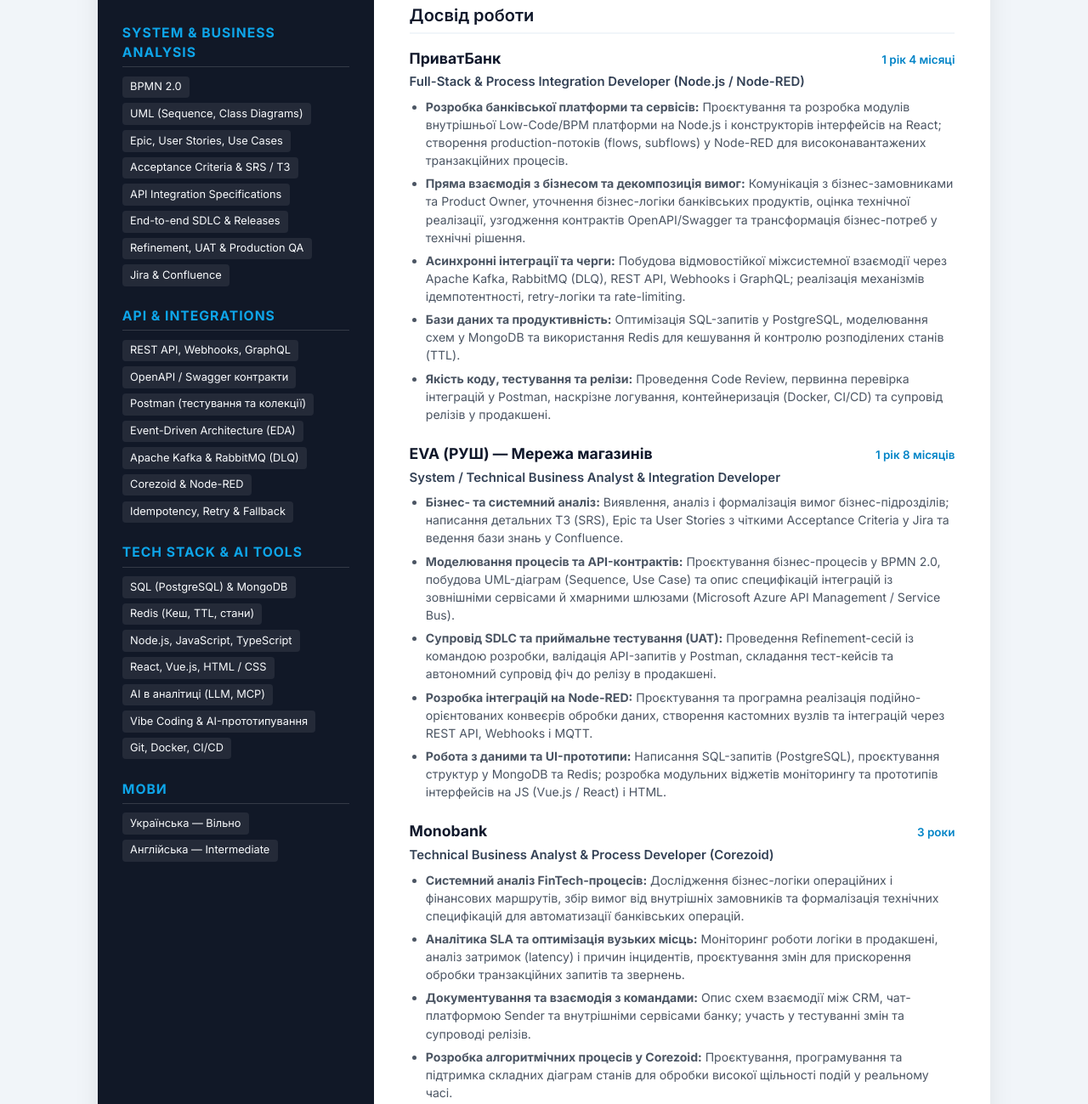
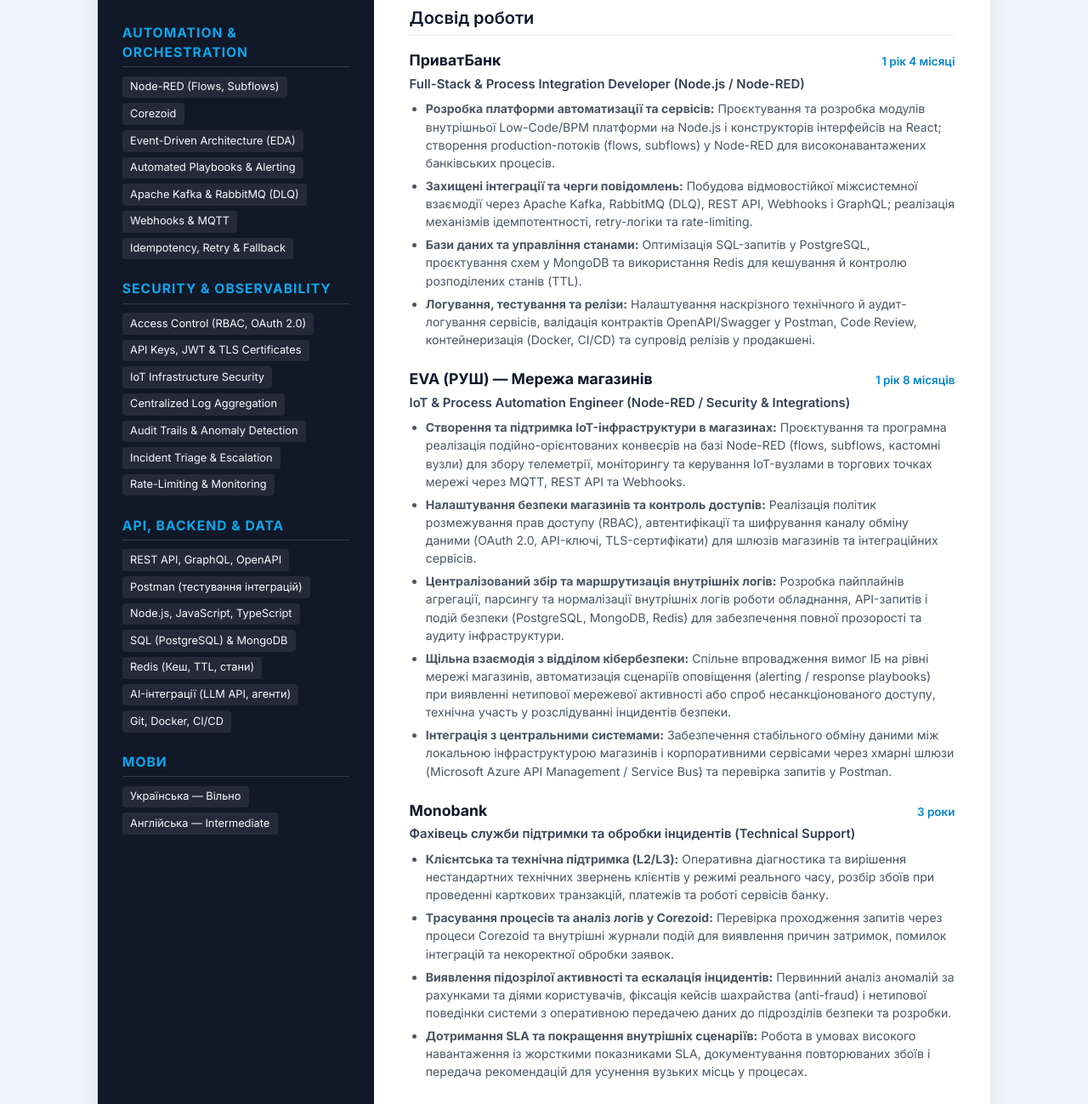
Before and after one commit to MaxTryhub/resume_ukr, a plain HTML site: page index.html in a window 1280 px wide. Shown: the part 370-1669 px from the top of the page at 85% size. Drawn offline with Linux system fonts and the light colour scheme.

Commit message:
Update index.html

```diff
--- a/index.html
+++ b/index.html
@@ -4,7 +4,7 @@
     <meta charset="UTF-8" />
     <meta http-equiv="X-UA-Compatible" content="IE=edge" />
     <meta name="viewport" content="width=device-width, initial-scale=1.0" />
-    <title>Максим Тригуб - Technical Business Analyst (Middle+ / Senior) | FinTech</title>
+    <title>Максим Тригуб - Process Automation & Security Integration Engineer</title>
     <link rel="preconnect" href="https://fonts.googleapis.com" />
     <link rel="preconnect" href="https://fonts.gstatic.com" crossorigin />
     <link href="https://fonts.googleapis.com/css2?family=Inter:wght@300;400;600;700&display=swap" rel="stylesheet" />
@@ -12,7 +12,7 @@
         :root {
             --primary-color: #0f172a;
             --secondary-color: #334155;
-            --accent-color: #0ea5e9; /* FinTech Blue акцент */
+            --accent-color: #0ea5e9;
             --accent-dark: #0284c7;
             --text-main: #1f2937;
             --text-muted: #4b5563;
@@ -247,41 +247,40 @@
             </div>
 
             <div class="sidebar-section">
-                <h3>System & Business Analysis</h3>
+                <h3>Automation & Orchestration</h3>
                 <ul class="skills-list">
-                    <li>BPMN 2.0</li>
-                    <li>UML (Sequence, Class Diagrams)</li>
-                    <li>Epic, User Stories, Use Cases</li>
-                    <li>Acceptance Criteria & SRS / ТЗ</li>
-                    <li>API Integration Specifications</li>
-                    <li>End-to-end SDLC & Releases</li>
-                    <li>Refinement, UAT & Production QA</li>
-                    <li>Jira & Confluence</li>
-                </ul>
-            </div>
-
-            <div class="sidebar-section">
-                <h3>API & Integrations</h3>
-                <ul class="skills-list">
-                    <li>REST API, Webhooks, GraphQL</li>
-                    <li>OpenAPI / Swagger контракти</li>
-                    <li>Postman (тестування та колекції)</li>
+                    <li>Node-RED (Flows, Subflows)</li>
+                    <li>Corezoid</li>
                     <li>Event-Driven Architecture (EDA)</li>
+                    <li>Automated Playbooks & Alerting</li>
                     <li>Apache Kafka & RabbitMQ (DLQ)</li>
-                    <li>Corezoid & Node-RED</li>
+                    <li>Webhooks & MQTT</li>
                     <li>Idempotency, Retry & Fallback</li>
                 </ul>
             </div>
 
             <div class="sidebar-section">
-                <h3>Tech Stack & AI Tools</h3>
+                <h3>Security & Observability</h3>
                 <ul class="skills-list">
+                    <li>Access Control (RBAC, OAuth 2.0)</li>
+                    <li>API Keys, JWT & TLS Certificates</li>
+                    <li>IoT Infrastructure Security</li>
+                    <li>Centralized Log Aggregation</li>
+                    <li>Audit Trails & Anomaly Detection</li>
+                    <li>Incident Triage & Escalation</li>
+                    <li>Rate-Limiting & Monitoring</li>
+                </ul>
+            </div>
+
+            <div class="sidebar-section">
+                <h3>API, Backend & Data</h3>
+                <ul class="skills-list">
+                    <li>REST API, GraphQL, OpenAPI</li>
+                    <li>Postman (тестування інтеграцій)</li>
+                    <li>Node.js, JavaScript, TypeScript</li>
                     <li>SQL (PostgreSQL) & MongoDB</li>
                     <li>Redis (Кеш, TTL, стани)</li>
-                    <li>Node.js, JavaScript, TypeScript</li>
-                    <li>React, Vue.js, HTML / CSS</li>
-                    <li>AI в аналітиці (LLM, MCP)</li>
-                    <li>Vibe Coding & AI-прототипування</li>
+                    <li>AI-інтеграції (LLM API, агенти)</li>
                     <li>Git, Docker, CI/CD</li>
                 </ul>
             </div>
@@ -298,10 +297,10 @@
         <!-- MAIN CONTENT -->
         <main class="main-content">
             <header class="header-section">
-                <div class="profession">Technical Business Analyst (Middle+ / Senior) | Integrations</div>
+                <div class="profession">Process Automation & Integration Engineer | Security & FinTech</div>
                 <h1 class="name">Максим Тригуб</h1>
                 <p class="summary">
-                    Technical Business Analyst із сильним інженерним бекграундом та понад 5-річним комерційним досвідом на стику системного аналізу й розробки високонавантажених систем, з яких <strong>понад 4 роки — у FinTech-секторі (Monobank, ПриватБанк)</strong>. Поєдную практичний досвід full-stack/інтеграційної розробки з глибокою експертизою у проєктуванні бізнес-логіки (end-to-end SDLC): від збору вимог із бізнесом, моделювання процесів у BPMN/UML та специфікації REST API до тестування в Postman, супроводу релізів і контролю роботи логіки у продакшені. Активно використовую AI-інструменти та Vibe coding для прискорення аналітики, перевірки edge-кейсів і швидкого прототипування.
+                    Інженер з автоматизації процесів та інтеграцій із профільною освітою у сфері <strong>інформаційної безпеки</strong> та 6-річним досвідом роботи у високонавантажених середовищах <strong>FinTech (Monobank, ПриватБанк) та Enterprise Retail (EVA)</strong>. Спеціалізуюсь на побудові подійно-орієнтованих конвеєрів автоматизації (Node-RED, Corezoid), захищених REST API інтеграціях, централізованому зборі внутрішніх логів та розмежуванні доступів. Маю практичний досвід розгортання IoT-інфраструктури, налаштування механізмів контролю безпеки та тісної взаємодії з підрозділами кібербезпеки при розслідуванні аномалій та інцидентів.
                 </p>
             </header>
 
@@ -316,11 +315,10 @@
                     </div>
                     <div class="job-title">Full-Stack & Process Integration Developer (Node.js / Node-RED)</div>
                     <ul class="duties-list">
-                        <li><strong>Розробка банківської платформи та сервісів:</strong> Проєктування та розробка модулів внутрішньої Low-Code/BPM платформи на Node.js і конструкторів інтерфейсів на React; створення production-потоків (flows, subflows) у Node-RED для високонавантажених транзакційних процесів.</li>
-                        <li><strong>Пряма взаємодія з бізнесом та декомпозиція вимог:</strong> Комунікація з бізнес-замовниками та Product Owner, уточнення бізнес-логіки банківських продуктів, оцінка технічної реалізації, узгодження контрактів OpenAPI/Swagger та трансформація бізнес-потреб у технічні рішення.</li>
-                        <li><strong>Асинхронні інтеграції та черги:</strong> Побудова відмовостійкої міжсистемної взаємодії через Apache Kafka, RabbitMQ (DLQ), REST API, Webhooks і GraphQL; реалізація механізмів ідемпотентності, retry-логіки та rate-limiting.</li>
-                        <li><strong>Бази даних та продуктивність:</strong> Оптимізація SQL-запитів у PostgreSQL, моделювання схем у MongoDB та використання Redis для кешування й контролю розподілених станів (TTL).</li>
-                        <li><strong>Якість коду, тестування та релізи:</strong> Проведення Code Review, первинна перевірка інтеграцій у Postman, наскрізне логування, контейнеризація (Docker, CI/CD) та супровід релізів у продакшені.</li>
+                        <li><strong>Розробка платформи автоматизації та сервісів:</strong> Проєктування та розробка модулів внутрішньої Low-Code/BPM платформи на Node.js і конструкторів інтерфейсів на React; створення production-потоків (flows, subflows) у Node-RED для високонавантажених банківських процесів.</li>
+                        <li><strong>Захищені інтеграції та черги повідомлень:</strong> Побудова відмовостійкої міжсистемної взаємодії через Apache Kafka, RabbitMQ (DLQ), REST API, Webhooks і GraphQL; реалізація механізмів ідемпотентності, retry-логіки та rate-limiting.</li>
+                        <li><strong>Бази даних та управління станами:</strong> Оптимізація SQL-запитів у PostgreSQL, проєктування схем у MongoDB та використання Redis для кешування й контролю розподілених станів (TTL).</li>
+                        <li><strong>Логування, тестування та релізи:</strong> Налаштування наскрізного технічного й аудит-логування сервісів, валідація контрактів OpenAPI/Swagger у Postman, Code Review, контейнеризація (Docker, CI/CD) та супровід релізів у продакшені.</li>
                     </ul>
                 </div>
 
@@ -330,13 +328,13 @@
                         <span class="company-name">EVA (РУШ) — Мережа магазинів</span>
                         <span class="duration">1 рік 8 місяців</span>
                     </div>
-                    <div class="job-title">System / Technical Business Analyst & Integration Developer</div>
+                    <div class="job-title">IoT & Process Automation Engineer (Node-RED / Security & Integrations)</div>
                     <ul class="duties-list">
-                        <li><strong>Бізнес- та системний аналіз:</strong> Виявлення, аналіз і формалізація вимог бізнес-підрозділів; написання детальних ТЗ (SRS), Epic та User Stories з чіткими Acceptance Criteria у Jira та ведення бази знань у Confluence.</li>
-                        <li><strong>Моделювання процесів та API-контрактів:</strong> Проєктування бізнес-процесів у BPMN 2.0, побудова UML-діаграм (Sequence, Use Case) та опис специфікацій інтеграцій із зовнішніми сервісами й хмарними шлюзами (Microsoft Azure API Management / Service Bus).</li>
-                        <li><strong>Супровід SDLC та приймальне тестування (UAT):</strong> Проведення Refinement-сесій із командою розробки, валідація API-запитів у Postman, складання тест-кейсів та автономний супровід фіч до релізу в продакшені.</li>
-                        <li><strong>Розробка інтеграцій на Node-RED:</strong> Проєктування та програмна реалізація подійно-орієнтованих конвеєрів обробки даних, створення кастомних вузлів та інтеграцій через REST API, Webhooks і MQTT.</li>
-                        <li><strong>Робота з даними та UI-прототипи:</strong> Написання SQL-запитів (PostgreSQL), проєктування структур у MongoDB та Redis; розробка модульних віджетів моніторингу та прототипів інтерфейсів на JS (Vue.js / React) і HTML.</li>
+                        <li><strong>Створення та підтримка IoT-інфраструктури в магазинах:</strong> Проєктування та програмна реалізація подійно-орієнтованих конвеєрів на базі Node-RED (flows, subflows, кастомні вузли) для збору телеметрії, моніторингу та керування IoT-вузлами в торгових точках мережі через MQTT, REST API та Webhooks.</li>
+                        <li><strong>Налаштування безпеки магазинів та контроль доступів:</strong> Реалізація політик розмежування прав доступу (RBAC), автентифікації та шифрування каналу обміну даними (OAuth 2.0, API-ключі, TLS-сертифікати) для шлюзів магазинів та інтеграційних сервісів.</li>
+                        <li><strong>Централізований збір та маршрутизація внутрішніх логів:</strong> Розробка пайплайнів агрегації, парсингу та нормалізації внутрішніх логів роботи обладнання, API-запитів і подій безпеки (PostgreSQL, MongoDB, Redis) для забезпечення повної прозорості та аудиту інфраструктури.</li>
+                        <li><strong>Щільна взаємодія з відділом кібербезпеки:</strong> Спільне впровадження вимог ІБ на рівні мережі магазинів, автоматизація сценаріїв оповіщення (alerting / response playbooks) при виявленні нетипової мережевої активності або спроб несанкціонованого доступу, технічна участь у розслідуванні інцидентів безпеки.</li>
+                        <li><strong>Інтеграція з центральними системами:</strong> Забезпечення стабільного обміну даними між локальною інфраструктурою магазинів і корпоративними сервісами через хмарні шлюзи (Microsoft Azure API Management / Service Bus) та перевірка запитів у Postman.</li>
                     </ul>
                 </div>
 
@@ -346,13 +344,12 @@
                         <span class="company-name">Monobank</span>
                         <span class="duration">3 роки</span>
                     </div>
-                    <div class="job-title">Technical Business Analyst & Process Developer (Corezoid)</div>
+                    <div class="job-title">Фахівець служби підтримки та обробки інцидентів (Technical Support)</div>
                     <ul class="duties-list">
-                        <li><strong>Системний аналіз FinTech-процесів:</strong> Дослідження бізнес-логіки операційних і фінансових маршрутів, збір вимог від внутрішніх замовників та формалізація технічних специфікацій для автоматизації банківських операцій.</li>
-                        <li><strong>Аналітика SLA та оптимізація вузьких місць:</strong> Моніторинг роботи логіки в продакшені, аналіз затримок (latency) і причин інцидентів, проєктування змін для прискорення обробки транзакційних запитів та звернень.</li>
-                        <li><strong>Документування та взаємодія з командами:</strong> Опис схем взаємодії між CRM, чат-платформою Sender та внутрішніми сервісами банку; участь у тестуванні змін та супроводі релізів.</li>
-                        <li><strong>Розробка алгоритмічних процесів у Corezoid:</strong> Проєктування, програмування та підтримка складних діаграм станів для обробки високої щільності подій у реальному часі.</li>
-                        <li><strong>API-інтеграції та відмовостійкість:</strong> Налаштування обміну даними через REST API, Webhooks і JSON-схеми; реалізація логіки ідемпотентності, повторних спроб (retry) та аварійного переключення (fallback).</li>
+                        <li><strong>Клієнтська та технічна підтримка (L2/L3):</strong> Оперативна діагностика та вирішення нестандартних технічних звернень клієнтів у режимі реального часу, розбір збоїв при проведенні карткових транзакцій, платежів та роботі сервісів банку.</li>
+                        <li><strong>Трасування процесів та аналіз логів у Corezoid:</strong> Перевірка проходження запитів через процеси Corezoid та внутрішні журнали подій для виявлення причин затримок, помилок інтеграцій та некоректної обробки заявок.</li>
+                        <li><strong>Виявлення підозрілої активності та ескалація інцидентів:</strong> Первинний аналіз аномалій за рахунками та діями користувачів, фіксація кейсів шахрайства (anti-fraud) і нетипової поведінки системи з оперативною передачею даних до підрозділів безпеки та розробки.</li>
+                        <li><strong>Дотримання SLA та покращення внутрішніх сценаріїв:</strong> Робота в умовах високого навантаження із жорсткими показниками SLA, документування повторюваних збоїв і передача рекомендацій для усунення вузьких місць у процесах.</li>
                     </ul>
                 </div>
             </section>
```
